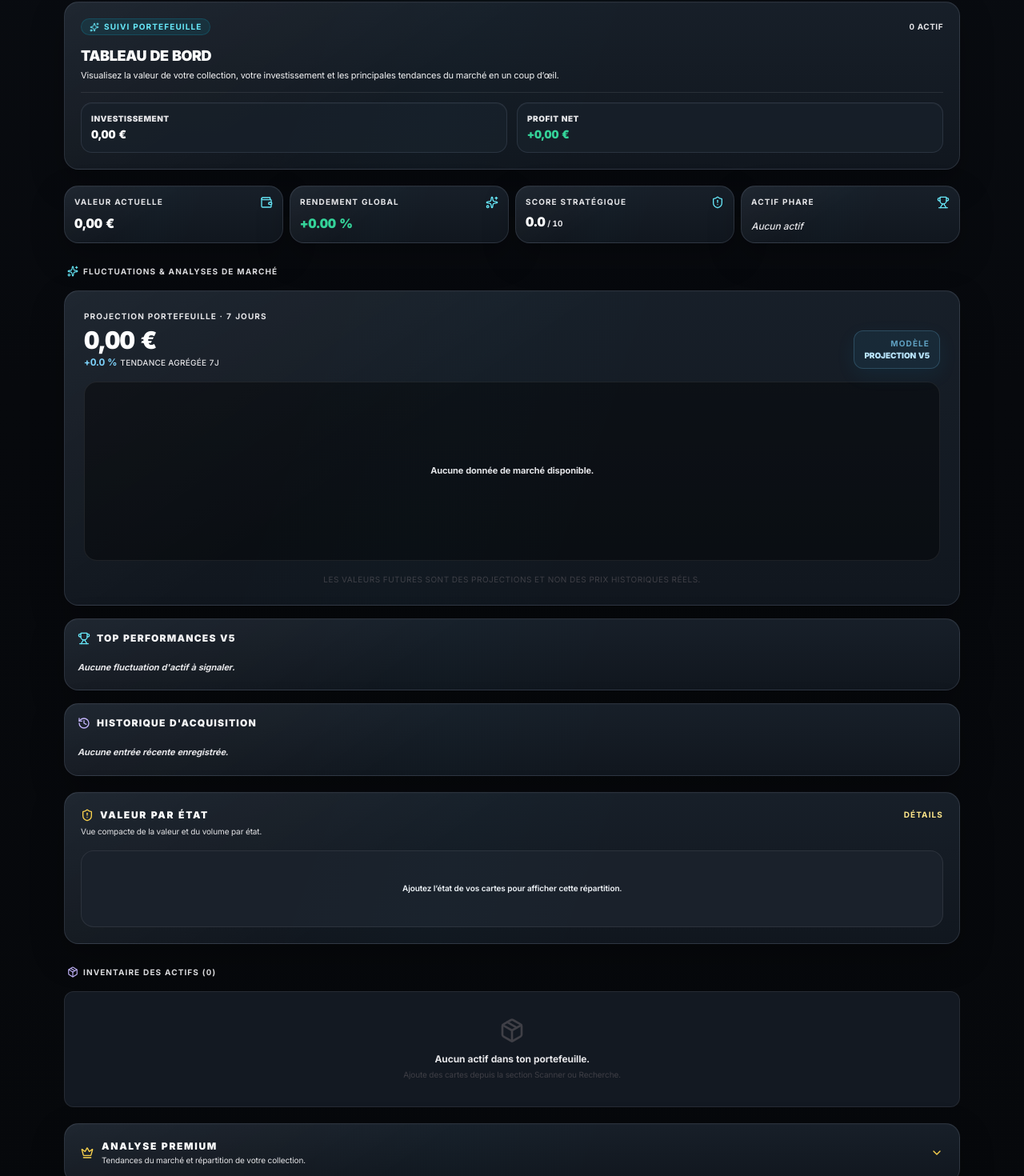
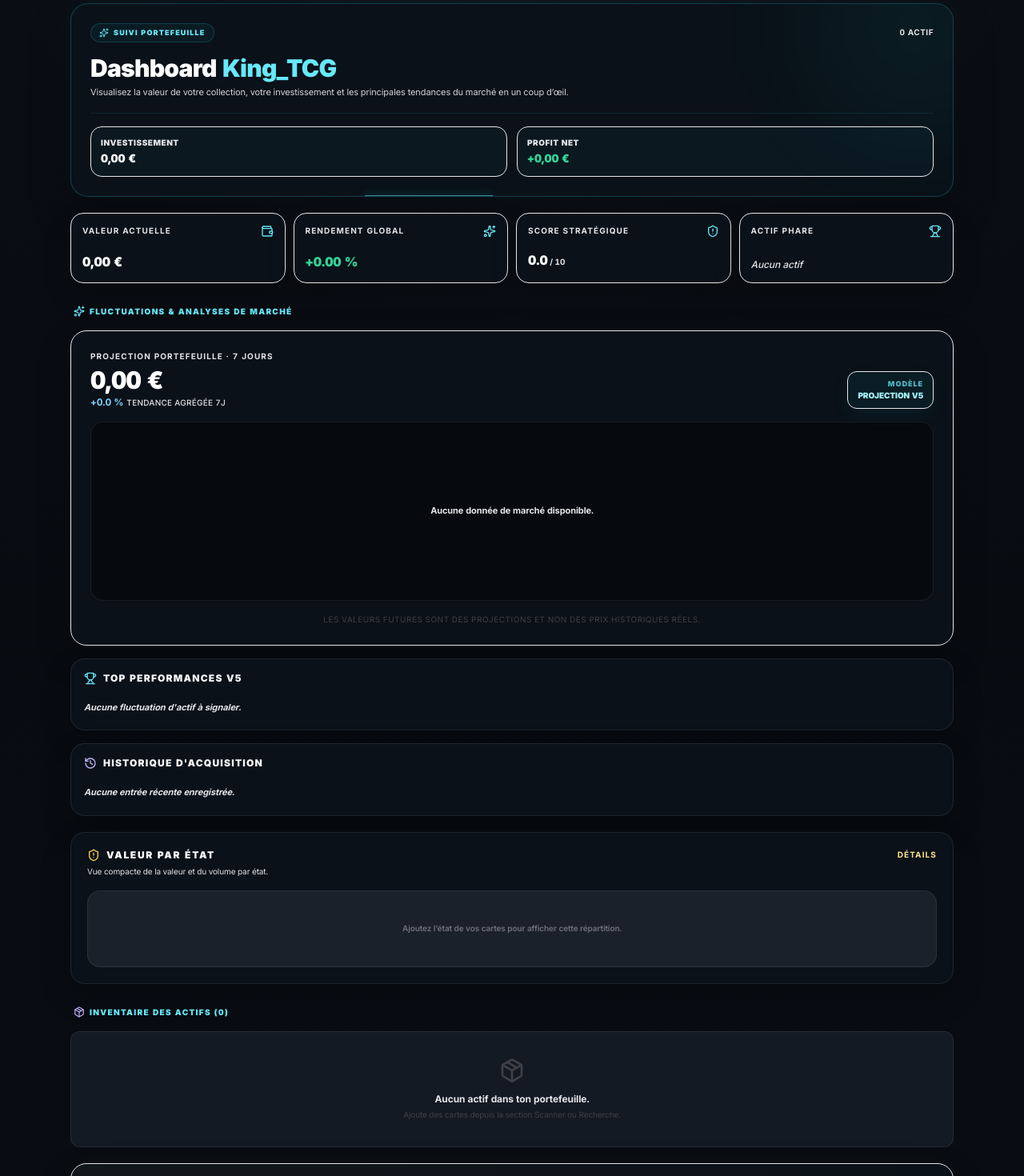
Before and after one commit to dylangdm1-dotcom/King_TcgV1, a Next.js app: page /dashboard in a window 1280 px wide. Shown: the part 147-1617 px from the top of the page at 80% size. Built offline with nearby package versions, Linux system fonts and the light colour scheme.

Commit message:
Update page.tsx

```diff
--- a/app/dashboard/page.tsx
+++ b/app/dashboard/page.tsx
@@ -905,12 +905,11 @@ export default function DashboardPage() {
     <>
       <Navbar />
 
-      <main className="kt-app-shell pb-32 selection:bg-cyan-500/20">
-        <div className="kt-page max-w-6xl space-y-5">
+      <main className="kt-premium-shell min-h-screen pb-32 text-white selection:bg-cyan-500/20">
+        <div className="mx-auto max-w-6xl space-y-5 px-4 py-6 sm:px-6">
 
           {/* HEADER */}
-          <div className="flex items-center justify-between">
-            <div />
+          <div className="flex items-center justify-end">
 
             <div className="flex items-center gap-2">
               <button
@@ -965,9 +964,12 @@ export default function DashboardPage() {
           )}
 
           {/* MAIN HEADER */}
-          <section className="kt-premium-card kt-rise-in flex flex-col gap-3 p-4 sm:p-5">
+          <section className="kt-rise-in relative overflow-hidden rounded-[22px] border border-cyan-400/25 bg-[#0a1118] p-5 shadow-[0_20px_52px_rgba(0,0,0,.27),0_0_34px_rgba(34,211,238,.045)] sm:p-6">
+            <div className="pointer-events-none absolute -right-20 -top-24 h-64 w-64 rounded-full bg-cyan-400/[0.055] blur-3xl" />
+            <div className="pointer-events-none absolute bottom-0 left-1/3 h-px w-40 bg-cyan-300/55 shadow-[0_0_12px_rgba(34,211,238,.7)]" />
+            <div className="relative flex flex-col gap-4">
             <div className="flex items-center justify-between">
-              <div className="inline-flex items-center gap-1.5 px-2.5 py-0.5 rounded-full bg-cyan-500/10 border border-cyan-500/20 text-cyan-400 text-[10px] font-bold uppercase tracking-[0.11em]">
+              <div className="inline-flex items-center gap-1.5 rounded-full border border-cyan-400/20 bg-cyan-400/[0.06] px-2.5 py-1 text-[9px] font-black uppercase tracking-[0.13em] text-cyan-300">
                 <Sparkles className="w-3 h-3" />
                 Suivi portefeuille
               </div>
@@ -982,17 +984,17 @@ export default function DashboardPage() {
             </div>
 
             <div>
-              <h1 className="text-lg font-black uppercase tracking-tight text-white">
-                Tableau de bord
+              <h1 className="text-2xl font-black tracking-tight text-white sm:text-[30px]">
+                Dashboard <span className="text-cyan-300">King_TCG</span>
               </h1>
 
-              <p className="text-[11px] text-zinc-100 mt-0.5">
+              <p className="mt-1 max-w-2xl text-[11px] leading-5 text-zinc-300">
                 Visualisez la valeur de votre collection, votre investissement et les principales tendances du marché en un coup d’œil.
               </p>
             </div>
 
-            <div className="grid grid-cols-2 gap-3 pt-3 border-t border-white/[0.09]">
-              <div className="kt-premium-card-soft rounded-xl p-3">
+            <div className="grid grid-cols-2 gap-3 border-t border-cyan-400/10 pt-4">
+              <div className="rounded-[14px] border border-cyan-400/13 bg-cyan-400/[0.035] p-3">
                 <span className="text-zinc-200 text-[10px] block font-black uppercase tracking-wider">
                   Investissement
                 </span>
@@ -1005,7 +1007,7 @@ export default function DashboardPage() {
                 </span>
               </div>
 
-              <div className="kt-premium-card-soft rounded-xl p-3">
+              <div className="rounded-[14px] border border-cyan-400/13 bg-cyan-400/[0.035] p-3">
                 <span className="text-zinc-200 text-[10px] block font-black uppercase tracking-wider">
                   Profit Net
                 </span>
@@ -1029,11 +1031,12 @@ export default function DashboardPage() {
                 </span>
               </div>
             </div>
+            </div>
           </section>
 
           {/* KPI */}
-          <section className="grid grid-cols-2 gap-2 lg:grid-cols-4">
-            <div className="kt-premium-card kt-interactive-card flex min-h-[72px] flex-col justify-between rounded-[14px] p-3">
+          <section className="grid grid-cols-2 gap-2.5 lg:grid-cols-4">
+            <div className="relative flex min-h-[88px] flex-col justify-between overflow-hidden rounded-[16px] border border-cyan-400/14 bg-[#0a1118] p-3.5 shadow-[0_14px_34px_rgba(0,0,0,.20)] transition hover:border-cyan-300/28">
               <div className="flex justify-between items-start">
                 <span className="text-zinc-200 text-[10px] font-bold uppercase tracking-[0.11em]">
                   Valeur Actuelle
@@ -1050,7 +1053,7 @@ export default function DashboardPage() {
               </div>
             </div>
 
-            <div className="kt-premium-card kt-interactive-card flex min-h-[72px] flex-col justify-between rounded-[14px] p-3">
+            <div className="relative flex min-h-[88px] flex-col justify-between overflow-hidden rounded-[16px] border border-cyan-400/14 bg-[#0a1118] p-3.5 shadow-[0_14px_34px_rgba(0,0,0,.20)] transition hover:border-cyan-300/28">
               <div className="flex justify-between items-start">
                 <span className="text-zinc-200 text-[10px] font-bold uppercase tracking-[0.11em]">
                   Rendement Global
@@ -1078,7 +1081,7 @@ export default function DashboardPage() {
               </div>
             </div>
 
-            <div className="kt-premium-card kt-interactive-card flex min-h-[72px] flex-col justify-between rounded-[14px] p-3">
+            <div className="relative flex min-h-[88px] flex-col justify-between overflow-hidden rounded-[16px] border border-cyan-400/14 bg-[#0a1118] p-3.5 shadow-[0_14px_34px_rgba(0,0,0,.20)] transition hover:border-cyan-300/28">
               <div className="flex justify-between items-start">
                 <span className="text-zinc-200 text-[10px] font-bold uppercase tracking-[0.11em]">
                   Score Stratégique
@@ -1098,7 +1101,7 @@ export default function DashboardPage() {
               </div>
             </div>
 
-            <div className="kt-premium-card kt-interactive-card flex min-h-[72px] flex-col justify-between rounded-[14px] p-3">
+            <div className="relative flex min-h-[88px] flex-col justify-between overflow-hidden rounded-[16px] border border-cyan-400/14 bg-[#0a1118] p-3.5 shadow-[0_14px_34px_rgba(0,0,0,.20)] transition hover:border-cyan-300/28">
               <div className="flex justify-between items-start">
                 <span className="text-zinc-200 text-[10px] font-bold uppercase tracking-[0.11em]">
                   Actif Phare
@@ -1119,13 +1122,13 @@ export default function DashboardPage() {
 
           {/* ANALYSES */}
           <div className="space-y-4 pt-2">
-            <h2 className="text-[10px] font-bold uppercase tracking-[0.11em] text-zinc-200 px-1 flex items-center gap-1.5">
+            <h2 className="flex items-center gap-1.5 px-1 text-[10px] font-black uppercase tracking-[0.13em] text-cyan-300">
               <Sparkles className="w-3.5 h-3.5 text-cyan-400" />
               Fluctuations & analyses de marché
             </h2>
 
             {/* COURBE 7 JOURS */}
-            <section className="kt-premium-card overflow-hidden rounded-[18px] p-4 sm:p-5 lg:p-6">
+            <section className="overflow-hidden rounded-[20px] border border-cyan-400/14 bg-[#0a1118] p-4 shadow-[0_18px_44px_rgba(0,0,0,.22)] sm:p-5 lg:p-6">
               <div className="mb-4 flex flex-col gap-3 sm:flex-row sm:items-end sm:justify-between">
                 <div>
                   <p className="text-[10px] font-bold uppercase tracking-[0.11em] text-zinc-200">
@@ -1164,12 +1167,12 @@ export default function DashboardPage() {
                   </p>
                 </div>
 
-                <div className="self-start rounded-xl border border-sky-300/20 bg-sky-400/[0.08] px-3 py-2 text-right shadow-[0_8px_24px_rgba(14,165,233,.08)] sm:self-auto">
-                  <p className="text-[10px] font-bold uppercase tracking-[0.11em] text-sky-300/70">
+                <div className="self-start rounded-xl border border-cyan-400/18 bg-cyan-400/[0.055] px-3 py-2 text-right shadow-[0_8px_24px_rgba(34,211,238,.06)] sm:self-auto">
+                  <p className="text-[9px] font-black uppercase tracking-[0.11em] text-cyan-300/75">
                     Modèle
                   </p>
 
-                  <p className="text-[10px] font-black uppercase text-sky-200">
+                  <p className="text-[10px] font-black uppercase text-cyan-200">
                     Projection V5
                   </p>
                 </div>
@@ -1202,7 +1205,7 @@ export default function DashboardPage() {
             </section>
 
             {/* TOP PERFORMANCES */}
-            <section className="kt-premium-card rounded-[18px] p-3.5 sm:p-4">
+            <section className="rounded-[18px] border border-white/[0.09] bg-[#0a1118] p-4 shadow-[0_16px_38px_rgba(0,0,0,.20)]">
               <div className="flex items-center gap-2 mb-4">
                 <Trophy className="w-4 h-4 text-cyan-400" />
 
@@ -1232,7 +1235,7 @@ export default function DashboardPage() {
                           key={
                             card.id
                           }
-                          className="flex items-center justify-between rounded-2xl border border-white/[0.07] bg-[#1a222c] p-3.5 transition hover:border-white/[0.12]"
+                          className="flex items-center justify-between rounded-[14px] border border-cyan-400/10 bg-[#0c151e] p-3.5 transition hover:border-cyan-300/24"
                         >
                           <div className="min-w-0 flex-1 pr-3">
                             <div className="font-bold text-white text-xs truncate">
@@ -1286,7 +1289,7 @@ export default function DashboardPage() {
             </section>
 
             {/* HISTORIQUE */}
-            <section className="kt-premium-card rounded-[18px] p-3.5 sm:p-4">
+            <section className="rounded-[18px] border border-white/[0.09] bg-[#0a1118] p-4 shadow-[0_16px_38px_rgba(0,0,0,.20)]">
               <div className="flex items-center gap-2 mb-4">
                 <History className="w-4 h-4 text-violet-300" />
 
@@ -1313,7 +1316,7 @@ export default function DashboardPage() {
             </section>
           </div>
 
-          <section className="kt-premium-card rounded-[18px] p-4 sm:p-5">
+          <section className="rounded-[18px] border border-white/[0.09] bg-[#0a1118] p-4 shadow-[0_16px_38px_rgba(0,0,0,.20)] sm:p-5">
             <div className="mb-4 flex items-start justify-between gap-3">
               <div>
                 <div className="flex items-center gap-2">
@@ -1329,7 +1332,7 @@ export default function DashboardPage() {
 
           {/* INVENTAIRE */}
           <div className="space-y-4 pt-2">
-            <h2 className="text-[10px] font-bold uppercase tracking-[0.11em] text-zinc-200 px-1 flex items-center gap-1.5">
+            <h2 className="flex items-center gap-1.5 px-1 text-[10px] font-black uppercase tracking-[0.13em] text-cyan-300">
               <Package className="w-3.5 h-3.5 text-violet-300" />
               Inventaire des actifs
               ({cards.length})
@@ -1361,10 +1364,10 @@ export default function DashboardPage() {
                       key={
                         card.id
                       }
-                      className={`kt-premium-card transition-all ${
+                      className={`rounded-[16px] border bg-[#0a1118] shadow-[0_14px_34px_rgba(0,0,0,.18)] transition-all ${
                         isExpanded
-                          ? "border-cyan-500/30 bg-neutral-900/80 p-4"
-                          : "p-3.5 hover:border-zinc-800"
+                          ? "border-cyan-300/30 bg-cyan-400/[0.025] p-4"
+                          : "border-white/[0.08] p-3.5 hover:border-cyan-300/18"
                       }`}
                     >
                       <button
@@ -1605,17 +1608,17 @@ export default function DashboardPage() {
           </div>
 
           {/* ANALYSE PREMIUM — toujours en dernier dans le Dashboard */}
-          <section className="kt-premium-card overflow-hidden rounded-[18px] border-amber-300/15">
+          <section className="overflow-hidden rounded-[20px] border border-amber-300/22 bg-[#0a1118] shadow-[0_18px_44px_rgba(0,0,0,.22),0_0_30px_rgba(245,196,81,.035)]">
             <button
               type="button"
               onClick={() => setPremiumExpanded((value) => !value)}
-              className="flex w-full items-center justify-between gap-3 p-4 text-left sm:p-5"
+              className="flex w-full items-center justify-between gap-3 bg-[linear-gradient(90deg,rgba(245,196,81,.035),transparent)] p-4 text-left sm:p-5"
               aria-expanded={premiumExpanded}
             >
               <div className="flex items-center gap-2.5">
                 <Crown className="h-4 w-4 text-amber-300" />
                 <div>
-                  <h2 className="text-xs font-black uppercase tracking-[0.14em] text-white">Analyse Premium</h2>
+                  <h2 className="text-[12px] font-black uppercase tracking-[0.14em] text-[#f5c451]">Analyse Premium</h2>
                   <p className="mt-0.5 text-[10px] text-zinc-200">Tendances du marché et répartition de votre collection.</p>
                 </div>
               </div>
@@ -1625,7 +1628,7 @@ export default function DashboardPage() {
             {premiumExpanded && (
               <div className="space-y-3 border-t border-white/[0.07] p-4 sm:p-5">
                 <div className="grid gap-3 lg:grid-cols-2">
-                  <div className="kt-premium-card-soft rounded-2xl p-3.5">
+                  <div className="rounded-[15px] border border-amber-300/10 bg-amber-300/[0.025] p-3.5">
                     <div className="mb-3 flex items-center gap-2">
                       <TrendingUp className="h-4 w-4 text-cyan-300" />
                       <h3 className="text-[10px] font-bold uppercase tracking-[0.11em] text-zinc-300">Tendances Pokémon · 7j</h3>
@@ -1645,7 +1648,7 @@ export default function DashboardPage() {
                     </div>
                   </div>
 
-                  <div className="kt-premium-card-soft rounded-2xl p-3.5">
+                  <div className="rounded-[15px] border border-amber-300/10 bg-amber-300/[0.025] p-3.5">
                     <div className="mb-3 flex items-center gap-2">
                       <TrendingUp className="h-4 w-4 text-violet-300" />
                       <h3 className="text-[10px] font-bold uppercase tracking-[0.11em] text-zinc-300">Tendances extensions · 7j</h3>
@@ -1666,7 +1669,7 @@ export default function DashboardPage() {
                   </div>
                 </div>
 
-                <div className="kt-premium-card-soft rounded-2xl p-3.5">
+                <div className="rounded-[15px] border border-amber-300/10 bg-amber-300/[0.025] p-3.5">
                   <div className="mb-3 flex items-center gap-2">
                     <Globe2 className="h-4 w-4 text-amber-300" />
                     <h3 className="text-[10px] font-bold uppercase tracking-[0.11em] text-zinc-300">Répartition du stock par langue</h3>
```
